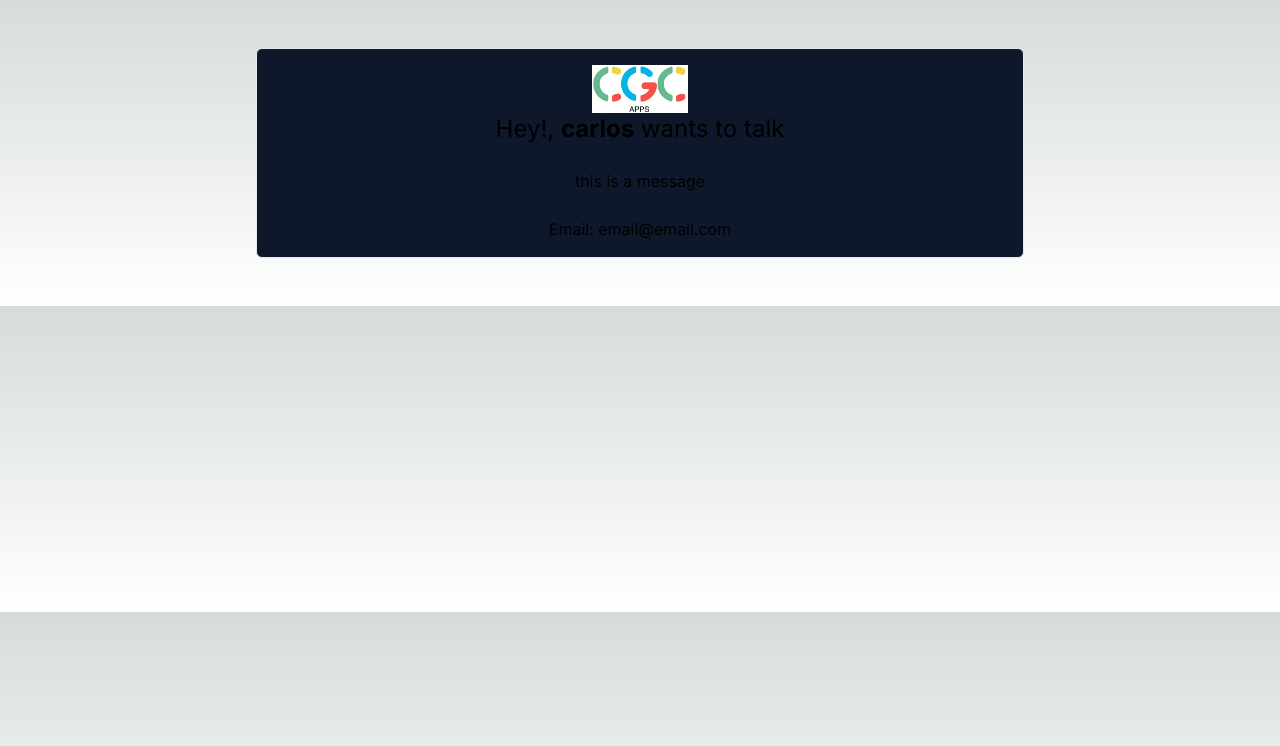
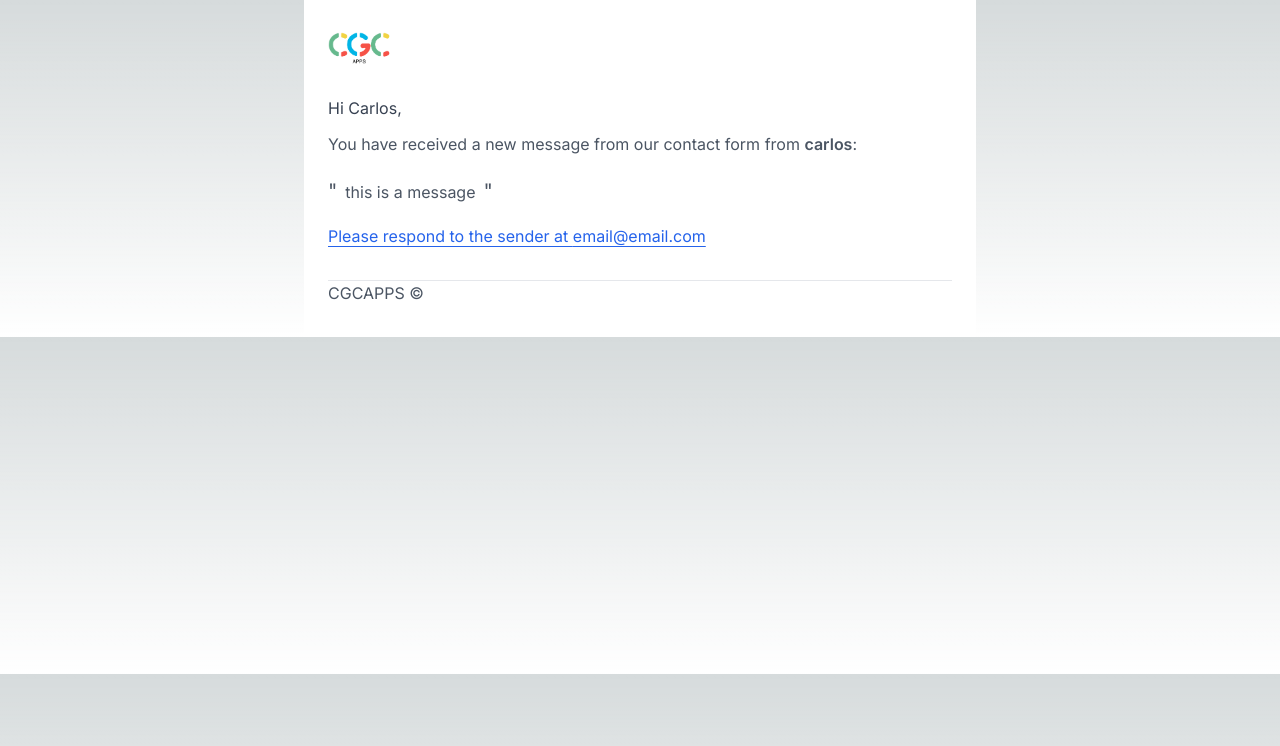
Before and after one commit to cjguajardo/cgcapps-api, a Next.js app: page /mail in a window 1280 px wide. Shown: the top 746 px of the page. Built offline with nearby package versions, Linux system fonts and the light colour scheme.

Commit message:
Refactor email template component

```diff
--- a/src/components/email-template.tsx
+++ b/src/components/email-template.tsx
@@ -6,14 +6,36 @@ import Image from 'next/image'
 export const EmailTemplate: React.FC<Readonly<ContactFormType>> = ({
   name, email, message
 }) => (
-  <div className="w-full h-full flex flex-col items-center justify-center">
-    <div className='my-12 w-[80%] md:w-[60%]'>
-      <div className='w-full flex flex-col items-center border rounded-md p-4 bg-slate-900'>
-        <Image src={CGCLogo} alt="CGC Logo" className="w-24 h-12" />
-        <h1 className="text-2xl">Hey!, <span className="font-bold">{name}</span> wants to talk</h1>
-        <p className="mt-6">{message}</p>
-        <p className="mt-6">Email: {email}</p>
+  <section className="max-w-2xl px-6 py-8 mx-auto bg-white dark:bg-gray-900">
+    <header>
+      <a href="#">
+        <Image className="w-auto h-7 sm:h-8" src={CGCLogo} alt="CGC Logo" />
+      </a>
+    </header>
+
+    <main className="mt-8">
+      <h2 className="text-gray-700 dark:text-gray-200">Hi Carlos,</h2>
+
+      <p className="mt-2 leading-loose text-gray-600 dark:text-gray-300">
+        You have received a new message from our contact form from <span className="font-semibold ">{name}</span>:
+      </p>
+
+      <p className="my-4 leading-loose text-gray-600 dark:text-gray-300 text-pretty">
+        <span className="text-xl text-bold pe-2">&quot;</span>
+        {message}
+        <span className="text-xl text-bold ps-2">&quot;</span>
+      </p>
+
+      <div>
+        <a href={`mailto:${email}`} className="inline-flex items-center text-blue-600 underline dark:text-blue-400 gap-x-2 underline-offset-4">
+          <span>Please respond to the sender at {email}</span>
+        </a>
       </div>
-    </div>
-  </div>
+
+      <p className="mt-8 text-gray-600 dark:text-gray-300">
+        <hr />
+        CGCAPPS &copy;
+      </p>
+    </main>
+  </section>
 )
```
